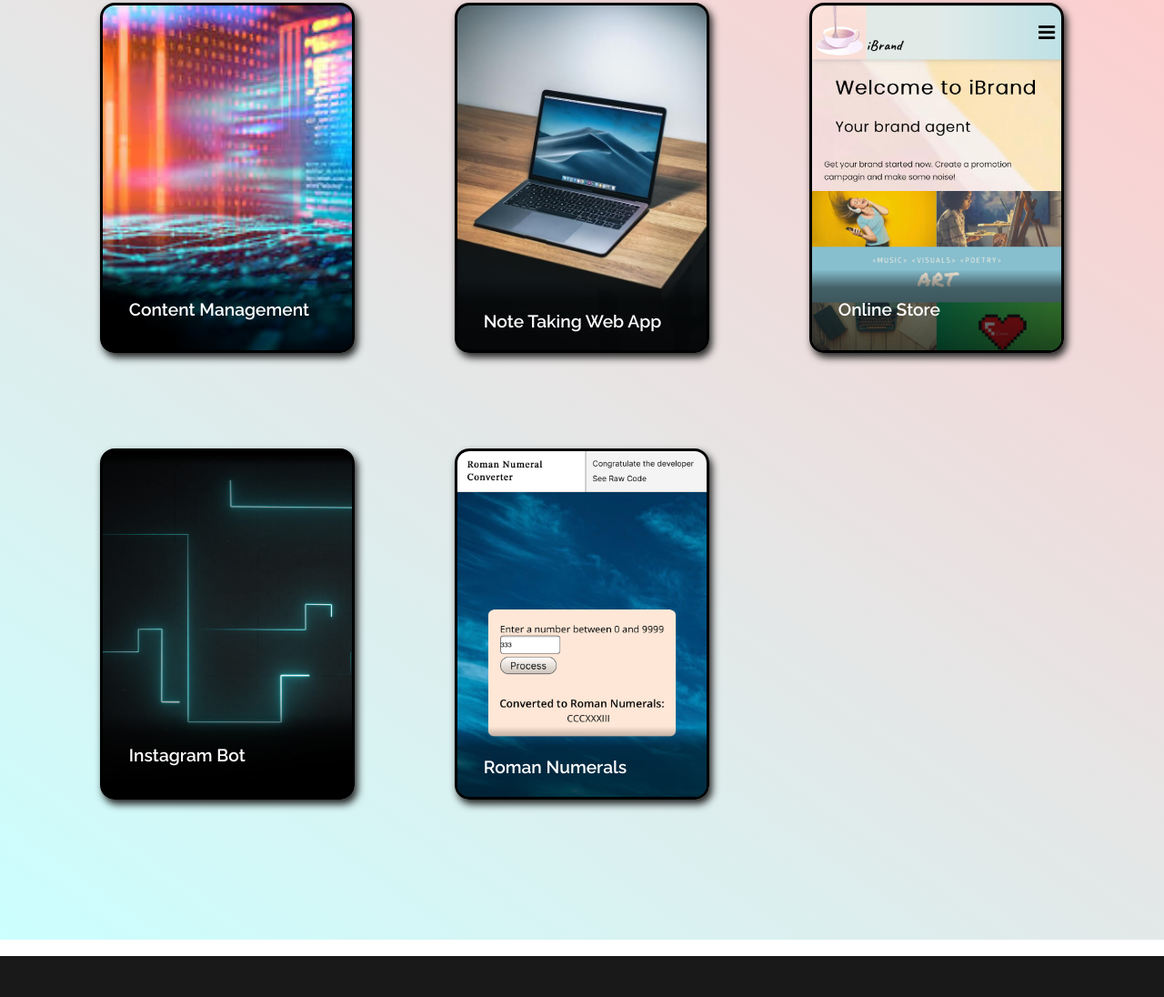
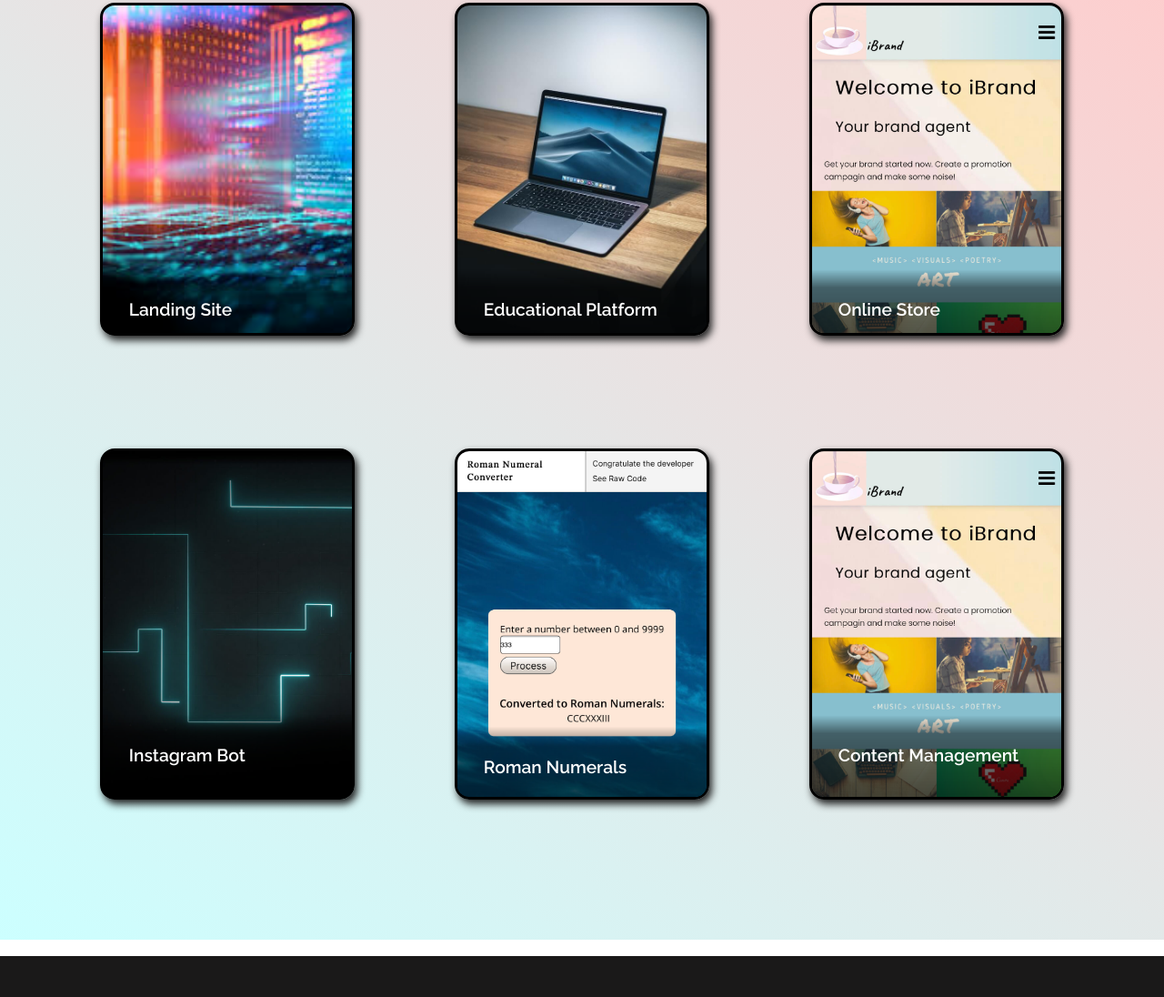
Before and after one commit to blockchainaddict/wevdev, a website: page views/index.html in a window 1280 px wide. Shown: the part 1607-2703 px from the top of the page at 91% size. Drawn offline with nearby package versions, Linux system fonts and the light colour scheme; files that its build step writes are made by us from their sources; files whose address does not match are found by name.

Commit message:
portfolio update

```diff
--- a/package.json
+++ b/package.json
@@ -1,5 +1,5 @@
 {
-  "name": "myDevPage",
+  "name": "mydevpage",
   "version": "1.0.0",
   "description": "",
   "main": "app.js",
--- a/views/index.html
+++ b/views/index.html
@@ -106,20 +106,22 @@
                 <div class="elements_wrapper">
                     <div class="card">
                         <div class="card-content">
-                            <h2 class="card-title">Content Management</h2>
-                            <p class="card-body">A CMS platform for all your content</p>
-                            <a href="https://content-manager-svb.herokuapp.com/" target="blank" class="button">Learn More</a>
+                            <h2 class="card-title">Landing Site</h2>
+                            <p class="card-body">Simple and aesthetic homepage</p>
+                            <a href="https://capriccia.herokuapp.com/" target="blank" class="button">Learn More</a>
                         </div>
                     </div>
+
 
                     <div class="card">
                         <a href="https://noteynote.herokuapp.com/" target="blank" class="mobile_proj_links"></a>
                         <div class="card-content">
-                            <h2 class="card-title">Note Taking Web App</h2>
-                            <p class="card-body">Notey Note is a minimalist and beautiful Note Taking App</p>
-                            <a href="https://noteynote.herokuapp.com/" target="blank" class="button">Learn More</a>
+                            <h2 class="card-title">Educational Platform</h2>
+                            <p class="card-body">Educational platform. Create courses by adding videos...</p>
+                            <a href="https://crowdiumac.herokuapp.com/" target="blank" class="button">Learn More</a>
                         </div>
                     </div>
+
                     <div class="card">
                         <a href="https://san-web-sample.herokuapp.com/" target="blank" class="mobile_proj_links"></a>
                         <div class="card-content">
@@ -148,13 +150,30 @@
                             <a href="https://roman27ac.herokuapp.com/" class="button" target="blank">Learn More</a>
                         </div>
                     </div>
-                    <div class="card"  id="hidden_card2">
+                    <div class="card">
+                        <div class="card-content">
+                            <h2 class="card-title">Content Management</h2>
+                            <p class="card-body">A CMS platform for all your content</p>
+                            <a href="https://content-manager-svb.herokuapp.com/" target="blank" class="button">Learn More</a>
+                        </div>
+                    </div>
+
+                    <!-- <div class="card">
+                        <a href="https://noteynote.herokuapp.com/" target="blank" class="mobile_proj_links"></a>
+                        <div class="card-content">
+                            <h2 class="card-title">Note Taking Web App</h2>
+                            <p class="card-body">Notey Note is a minimalist and beautiful Note Taking App</p>
+                            <a href="https://noteynote.herokuapp.com/" target="blank" class="button">Learn More</a>
+                        </div>
+                    </div> -->
+
+                    <!-- <div class="card"  id="hidden_card2">
                         <div class="card-content">
                             <h2 class="card-title">E-Commerce</h2>
                             <p class="card-body">Motorcycle shop webpage</p>
                             <a href="#" target="blank" class="button">Learn More</a>
                         </div>
-                    </div>
+                    </div> -->
                 </div>
             </div>
     </main>
```
